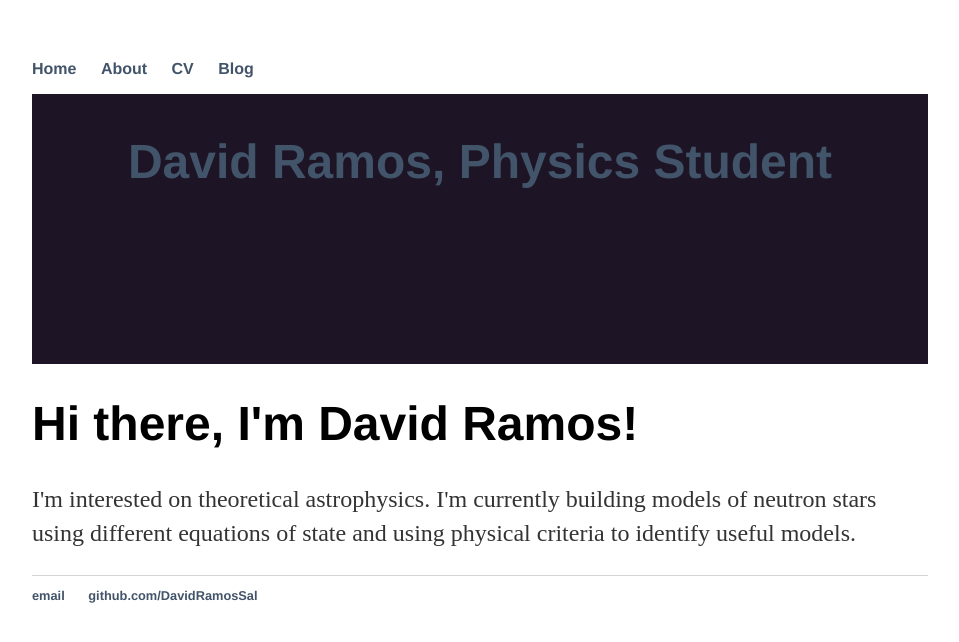
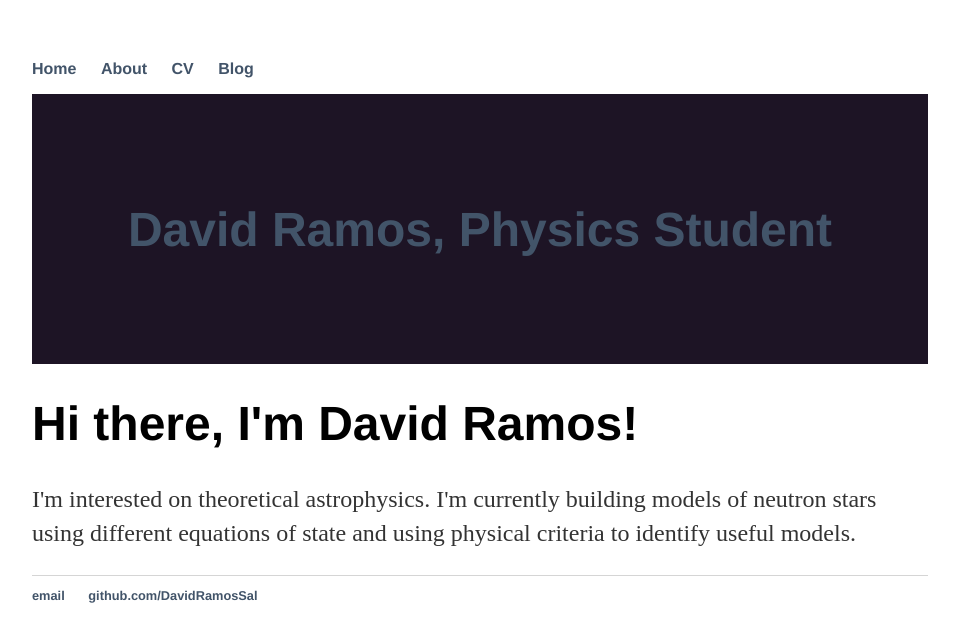
Before and after one commit to DavidRamosSal/DavidRamosSal.github.io, a Jekyll site: the page built from index.html, in a window 1280 px wide. Shown: the top 642 px of the page, without its empty margins (160-1119 px from the left). Built offline with Jekyll 4.4.1, drawn with Linux system fonts in a browser that asks for light colours.

Commit message:
Update main.css

```diff
--- a/css/main.css
+++ b/css/main.css
@@ -27,7 +27,12 @@ header {
 	height: 30vh;
 	display: flex;
 	justify-content: space-around;
-	<!-- align-items: center; -->
+	align-items: center;
+}
+main {
+	padding: 0 15px;
+	max-width: $content-width;
+	margin: 0 auto;
 }
 h1 {
     font-size: 3em;
```
